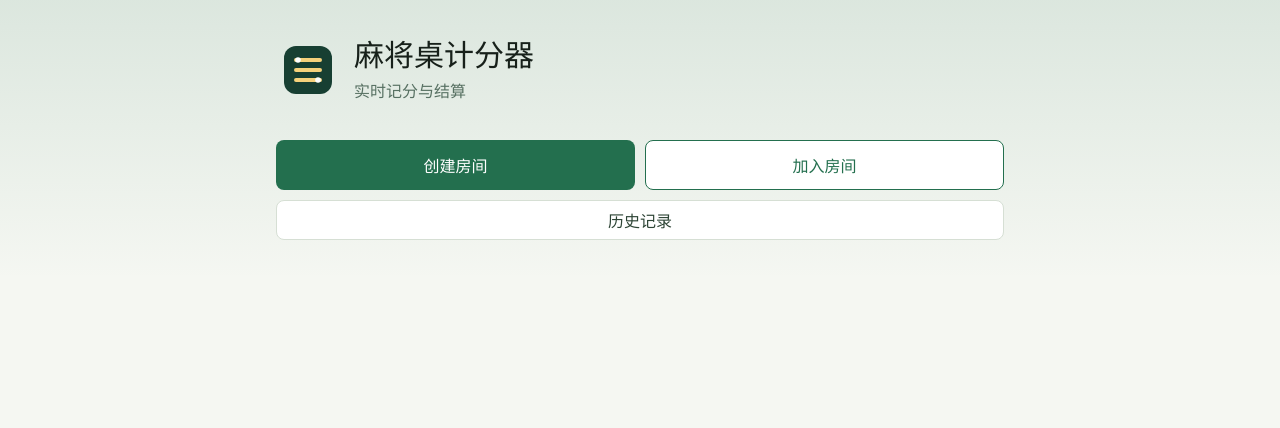
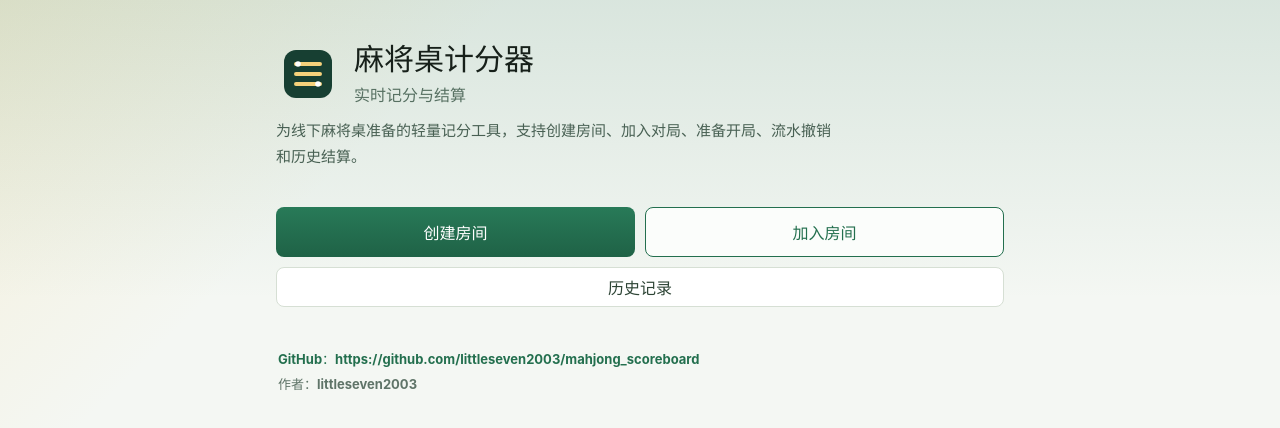
Before and after one commit to littleseven2003/mahjong_scoreboard, a Vue app in the folder web/: page / in a window 1280 px wide. Shown: the top 428 px of the page. Built offline with nearby package versions, Linux system fonts and the light colour scheme.

Commit message:
fix: 优化界面风格和记分校验

```diff
--- a/web/src/styles/main.css
+++ b/web/src/styles/main.css
@@ -1,6 +1,6 @@
 :root {
   color: #17201a;
-  background: #f5f7f2;
+  background: #f4f7f3;
   font-family: Inter, "PingFang SC", "Microsoft YaHei", system-ui, sans-serif;
   font-synthesis: none;
   text-rendering: optimizeLegibility;
@@ -18,8 +18,9 @@ body {
   min-width: 320px;
   min-height: 100vh;
   background:
-    linear-gradient(180deg, rgba(35, 111, 78, 0.12), transparent 280px),
-    #f5f7f2;
+    linear-gradient(180deg, rgba(35, 111, 78, 0.13), transparent 300px),
+    linear-gradient(135deg, rgba(245, 209, 123, 0.22), transparent 360px),
+    #f4f7f3;
 }
 
 button,
@@ -32,6 +33,7 @@ input,
 select,
 textarea {
   font-size: 16px;
+  accent-color: #236f4e;
 }
 
 button,
@@ -92,7 +94,16 @@ h2 {
 .home-hero {
   display: grid;
   gap: 22px;
-  padding: 18px 0 20px;
+  padding: 22px 0 20px;
+}
+
+.home-subtitle {
+  max-width: 560px;
+  margin: -10px 0 0;
+  color: #486053;
+  font-size: 15px;
+  font-weight: 700;
+  line-height: 1.7;
 }
 
 .app-logo {
@@ -154,8 +165,8 @@ h2 {
   margin-bottom: 14px;
   border: 1px solid #dde5d9;
   border-radius: 8px;
-  background: rgba(255, 255, 255, 0.86);
-  box-shadow: 0 12px 30px rgba(41, 61, 47, 0.08);
+  background: rgba(255, 255, 255, 0.9);
+  box-shadow: 0 12px 28px rgba(41, 61, 47, 0.07);
 }
 
 .section-title {
@@ -184,6 +195,11 @@ label {
   color: #ad3131;
   font-size: 12px;
   font-weight: 800;
+}
+
+.form-error {
+  display: block;
+  margin-top: 8px;
 }
 
 input,
@@ -280,7 +296,7 @@ select:focus {
 }
 
 .primary-button {
-  background: #236f4e;
+  background: linear-gradient(180deg, #287a58, #1f6246);
   color: #ffffff;
 }
 
@@ -290,7 +306,7 @@ select:focus {
 
 .secondary-button {
   border: 1px solid #236f4e;
-  background: #ffffff;
+  background: #fbfdfb;
   color: #236f4e;
 }
 
@@ -343,7 +359,7 @@ button:disabled {
   min-height: 118px;
   padding: 14px;
   border-radius: 8px;
-  background: #173f32;
+  background: linear-gradient(160deg, #173f32, #215f48);
   color: #ffffff;
 }
 
@@ -504,6 +520,21 @@ button:disabled {
   box-shadow: 0 18px 60px rgba(17, 28, 22, 0.28);
 }
 
+.project-footer {
+  display: grid;
+  gap: 6px;
+  margin-top: 8px;
+  padding: 14px 2px 0;
+  color: #5f7468;
+  font-size: 13px;
+  font-weight: 700;
+}
+
+.project-footer a {
+  color: #236f4e;
+  overflow-wrap: anywhere;
+}
+
 .undo-detail {
   display: grid;
   grid-template-columns: 88px 1fr;
--- a/web/src/views/CreateRoomView.vue
+++ b/web/src/views/CreateRoomView.vue
@@ -70,6 +70,10 @@ async function createRoom() {
     </header>
 
     <section class="panel">
+      <div class="section-title">
+        <h2>房间设置</h2>
+        <span>房主自动入座</span>
+      </div>
       <div class="segmented">
         <button :class="{ active: createForm.playerCount === 3 }" @click="createForm.playerCount = 3">三人</button>
         <button :class="{ active: createForm.playerCount === 4 }" @click="createForm.playerCount = 4">四人</button>
--- a/web/src/views/HistoryDetailView.vue
+++ b/web/src/views/HistoryDetailView.vue
@@ -46,7 +46,7 @@ onMounted(async () => {
         <div v-if="!state.transactions.length" class="empty">暂无流水</div>
         <div v-else class="timeline">
           <article v-for="item in state.transactions" :key="item.id" :class="{ reverted: item.isReverted }">
-            <strong>{{ item.fromNickname }} 给 {{ item.toNickname }} {{ item.amount }} 分</strong>
+            <strong>{{ item.fromNickname }} 扣 {{ item.amount }} 分，{{ item.toNickname }} 加 {{ item.amount }} 分</strong>
             <span>{{ item.remark || '无备注' }}</span>
           </article>
         </div>
--- a/web/src/views/HomeView.vue
+++ b/web/src/views/HomeView.vue
@@ -4,6 +4,8 @@ import { api, type RoomState } from '../api/client'
 import AppLogo from '../components/AppLogo.vue'
 
 const CONTINUE_TIMEOUT_MS = 12 * 60 * 60 * 1000
+const githubUrl = 'https://github.com/littleseven2003/mahjong_scoreboard'
+const author = 'littleseven2003'
 
 type ContinueRoom = {
   state: RoomState
@@ -15,12 +17,14 @@ const continueLoading = ref(false)
 
 async function loadContinuableRooms() {
   continueLoading.value = true
+  try {
     const pairs = Object.keys(localStorage)
       .filter((key) => key.startsWith('mahjong_scoreboard_player_'))
       .map((key) => ({
         code: key.replace('mahjong_scoreboard_player_', ''),
         playerId: Number(localStorage.getItem(key))
       }))
+      .filter((pair) => pair.code && Number.isInteger(pair.playerId))
 
     const results = await Promise.allSettled(pairs.map(async ({ code, playerId }) => {
       const roomState = await api.getRoom(code)
@@ -38,7 +42,9 @@ async function loadContinuableRooms() {
     continuableRooms.value = results
       .map((result) => result.status === 'fulfilled' ? result.value : null)
       .filter((roomState): roomState is ContinueRoom => Boolean(roomState))
+  } finally {
     continueLoading.value = false
+  }
 }
 
 function removeContinueRoom(code: string) {
@@ -55,6 +61,7 @@ onMounted(() => {
   <main class="app-shell">
     <header class="home-hero">
       <AppLogo />
+      <p class="home-subtitle">为线下麻将桌准备的轻量记分工具，支持创建房间、加入对局、准备开局、流水撤销和历史结算。</p>
       <div class="home-actions">
         <RouterLink class="primary-button" to="/room/create">创建房间</RouterLink>
         <RouterLink class="secondary-button" to="/room/join">加入房间</RouterLink>
@@ -85,10 +92,15 @@ onMounted(() => {
             type="button"
             @click="removeContinueRoom(item.state.room.code)"
           >
-            删除
+            移除
           </button>
         </div>
       </div>
     </section>
+
+    <footer class="project-footer">
+      <a :href="githubUrl" target="_blank" rel="noreferrer">GitHub：{{ githubUrl }}</a>
+      <span>作者：{{ author }}</span>
+    </footer>
   </main>
 </template>
--- a/web/src/views/JoinRoomView.vue
+++ b/web/src/views/JoinRoomView.vue
@@ -54,6 +54,10 @@ async function joinRoom() {
     </header>
 
     <section class="panel">
+      <div class="section-title">
+        <h2>进入房间</h2>
+        <span>等待房间可加入</span>
+      </div>
       <label>
         房间号
         <input v-model.trim="joinCode" maxlength="6" placeholder="例如 A2B3C4" class="code-input" @input="joinErrors.code = ''" />
--- a/web/src/views/RoomView.vue
+++ b/web/src/views/RoomView.vue
@@ -36,6 +36,10 @@ const transferForm = reactive({
   toPlayerId: 0,
   amount: 10,
   remark: ''
+})
+const transferErrors = reactive({
+  amount: '',
+  players: ''
 })
 
 const quickAmounts = [1, 2, 5, 10, 20, 50, 100]
@@ -95,12 +99,14 @@ watch(pendingUndoForMe, (item) => {
 })
 
 watch(() => transferForm.fromPlayerId, () => {
+  transferErrors.players = ''
   if (transferForm.toPlayerId === transferForm.fromPlayerId) {
     transferForm.toPlayerId = toOptions.value[0]?.id || 0
   }
 })
 
 watch(() => transferForm.toPlayerId, () => {
+  transferErrors.players = ''
   if (transferForm.fromPlayerId === transferForm.toPlayerId) {
     transferForm.fromPlayerId = fromOptions.value[0]?.id || 0
   }
@@ -234,6 +240,20 @@ async function disbandRoom() {
 
 async function submitTransfer() {
   if (!ensurePlayer()) return
+  transferErrors.amount = ''
+  transferErrors.players = ''
+
+  if (!transferForm.fromPlayerId || !transferForm.toPlayerId || transferForm.fromPlayerId === transferForm.toPlayerId) {
+    transferErrors.players = '请选择不同的扣分玩家和加分玩家'
+    return
+  }
+
+  const amount = Number(transferForm.amount)
+  if (!Number.isInteger(amount) || amount <= 0) {
+    transferErrors.amount = '分数必须是正整数'
+    return
+  }
+
   await roomStore.applyAction(() => api.transferScore(code.value, {
     ...transferForm,
     createdBy: roomStore.playerId
@@ -246,10 +266,12 @@ function playerOptionLabel(player: { id: number; nickname: string }) {
 }
 
 function addQuickAmount(amount: number) {
+  transferErrors.amount = ''
   transferForm.amount = Math.max(0, Number(transferForm.amount || 0) + amount)
 }
 
 function clearAmount() {
+  transferErrors.amount = ''
   transferForm.amount = 0
 }
 
@@ -404,9 +426,11 @@ async function finish() {
             </select>
           </label>
         </div>
+        <small v-if="transferErrors.players" class="field-error form-error">{{ transferErrors.players }}</small>
         <label>
           分数
-          <input v-model.number="transferForm.amount" type="number" min="1" />
+          <input v-model.number="transferForm.amount" type="number" min="1" @input="transferErrors.amount = ''" />
+          <small v-if="transferErrors.amount" class="field-error">{{ transferErrors.amount }}</small>
         </label>
         <div class="quick-grid">
           <button type="button" @click="clearAmount">清零</button>
```
Lines whose indentation alone changed are shown as unchanged.
